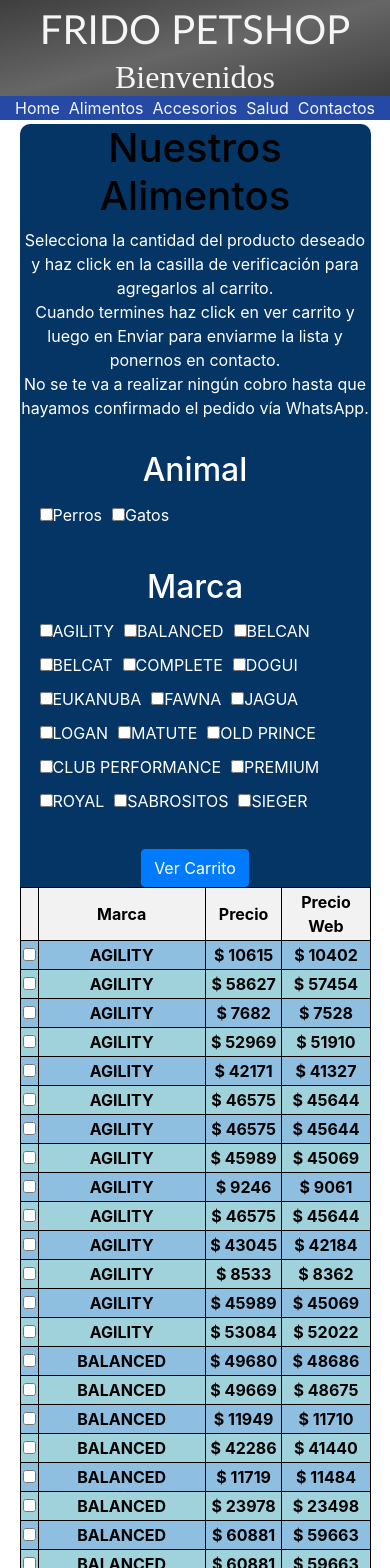
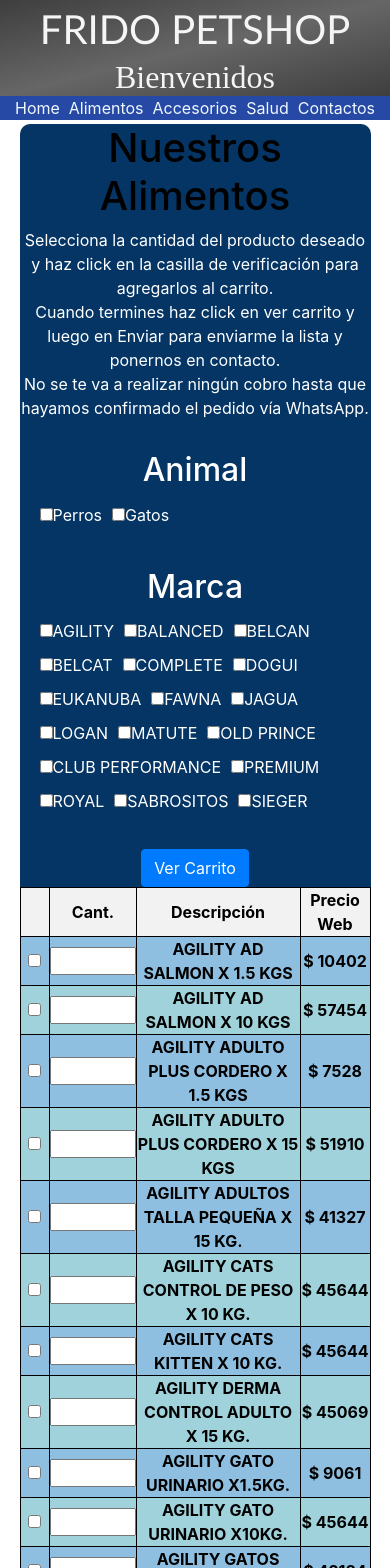
Before and after one commit to EnzoTitaDolce/fridopetshop, an Angular app: page /alimentos in a window 390 px wide. Shown: the top 1568 px of the page. Built offline with nearby package versions, Linux system fonts and the light colour scheme.

Commit message:
responsive corregido

```diff
--- a/src/app/accesorios/accesorios.component.css
+++ b/src/app/accesorios/accesorios.component.css
@@ -88,12 +88,9 @@
 }
 
 @media screen and (max-width:540px){
-  table tr th:nth-of-type(2),
-  table tr td:nth-of-type(2),
   table tr th:nth-of-type(4),
-  table tr td:nth-of-type(4),
-  table tr td:nth-of-type(5),
-  table tr th:nth-of-type(5) {
+  table tr td:nth-of-type(4)
+{
   display: none;
 }
 
@@ -102,4 +99,48 @@
   flex-direction: column;
 }
 
+table tr th:nth-of-type(1){
+  width:15px
 }
+table tr td:nth-of-type(1){
+  width: 15px;
+}
+
+table tr th:nth-of-type(2){
+  width:15px
+}
+table tr td:nth-of-type(2){
+  width: 15px;
+}
+
+table tr th:nth-of-type(4){
+  width:20%
+}
+table tr td :nth-of-type(4){
+  width:20%
+}
+
+table tr th:nth-of-type(7){
+  width:20%
+}
+table tr td :nth-of-type(7){
+  width:20%
+}
+/*
+table tr th:nth-of-type(1){
+  width:10%
+}
+table tr td :nth-of-type(1){
+  width:10%
+} */
+#filtros{
+  display: flex;
+  flex-direction: column;
+}
+input[type='number']{
+  width: 100%;
+  padding:0;
+  margin:0
+}
+
+}
--- a/src/app/alimentos/alimentos.component.css
+++ b/src/app/alimentos/alimentos.component.css
@@ -58,10 +58,7 @@
   color: white;
 }
 th, td {
-  width:auto;
-  /*width:25%;*/
   border: 1px solid black;
-  padding: 2px;
   text-align: center;
   text-wrap: wrap;
 }
@@ -74,19 +71,59 @@
   color: black;
 }
 
+
 @media screen and (max-width:540px){
-  table tr th:nth-of-type(2),
-  table tr td:nth-of-type(2),
-  table tr th:nth-of-type(4),
-  table tr td:nth-of-type(4),
+  table tr th:nth-of-type(3),
+  table tr td:nth-of-type(3),
+  table tr th:nth-of-type(5),
   table tr td:nth-of-type(5),
-  table tr th:nth-of-type(5) {
+  table tr td:nth-of-type(6),
+  table tr th:nth-of-type(6) {
   display: none;
 }
 
+table tr th:nth-of-type(1){
+  width:15px
+}
+table tr td:nth-of-type(1){
+  width: 15px;
+}
+
+table tr th:nth-of-type(2){
+  width:15px
+}
+table tr td:nth-of-type(2){
+  width: 15px;
+}
+
+table tr th:nth-of-type(4){
+  width:20%
+}
+table tr td :nth-of-type(4){
+  width:20%
+}
+
+table tr th:nth-of-type(7){
+  width:20%
+}
+table tr td :nth-of-type(7){
+  width:20%
+}
+/*
+table tr th:nth-of-type(1){
+  width:10%
+}
+table tr td :nth-of-type(1){
+  width:10%
+} */
 #filtros{
   display: flex;
   flex-direction: column;
 }
+input[type='number']{
+  width: 100%;
+  padding:0;
+  margin:0
+}
 
 }
--- a/src/app/alimentos/alimentos.component.html
+++ b/src/app/alimentos/alimentos.component.html
@@ -28,7 +28,7 @@
     <thead>
       <tr>
         <th></th>
-        <th>Unidades</th>
+        <th>Cant.</th>
         <th>Marca</th>
         <th>Descripción</th>
         <th>Presentación</th>
@@ -39,6 +39,7 @@
     <tbody>
       <ng-container *ngFor="let item of dataFiltrada">
         <tr >
+          <!-- <td><input type="checkbox" (change)="toggleItemSelection(item, $event)" [checked]="isChecked(item)"></td> -->
           <td><input type="checkbox" (change)="toggleItemSelection(item, $event)" [checked]="isChecked(item)"></td>
           <td><input type="number" [(ngModel)]="item.quantity" id="{{item.Descripcion}}" (change)="updateQuantity(item)" value="1"></td>
           <td>{{ item.MARCA }}</td>
--- a/src/app/salud/salud.component.css
+++ b/src/app/salud/salud.component.css
@@ -88,12 +88,9 @@
 }
 
 @media screen and (max-width:540px){
-  table tr th:nth-of-type(2),
-  table tr td:nth-of-type(2),
   table tr th:nth-of-type(4),
-  table tr td:nth-of-type(4),
-  table tr td:nth-of-type(5),
-  table tr th:nth-of-type(5) {
+  table tr td:nth-of-type(4)
+{
   display: none;
 }
 
@@ -102,4 +99,48 @@
   flex-direction: column;
 }
 
+table tr th:nth-of-type(1){
+  width:15px
 }
+table tr td:nth-of-type(1){
+  width: 15px;
+}
+
+table tr th:nth-of-type(2){
+  width:15px
+}
+table tr td:nth-of-type(2){
+  width: 15px;
+}
+
+table tr th:nth-of-type(4){
+  width:20%
+}
+table tr td :nth-of-type(4){
+  width:20%
+}
+
+table tr th:nth-of-type(7){
+  width:20%
+}
+table tr td :nth-of-type(7){
+  width:20%
+}
+/*
+table tr th:nth-of-type(1){
+  width:10%
+}
+table tr td :nth-of-type(1){
+  width:10%
+} */
+#filtros{
+  display: flex;
+  flex-direction: column;
+}
+input[type='number']{
+  width: 100%;
+  padding:0;
+  margin:0
+}
+
+}
```
